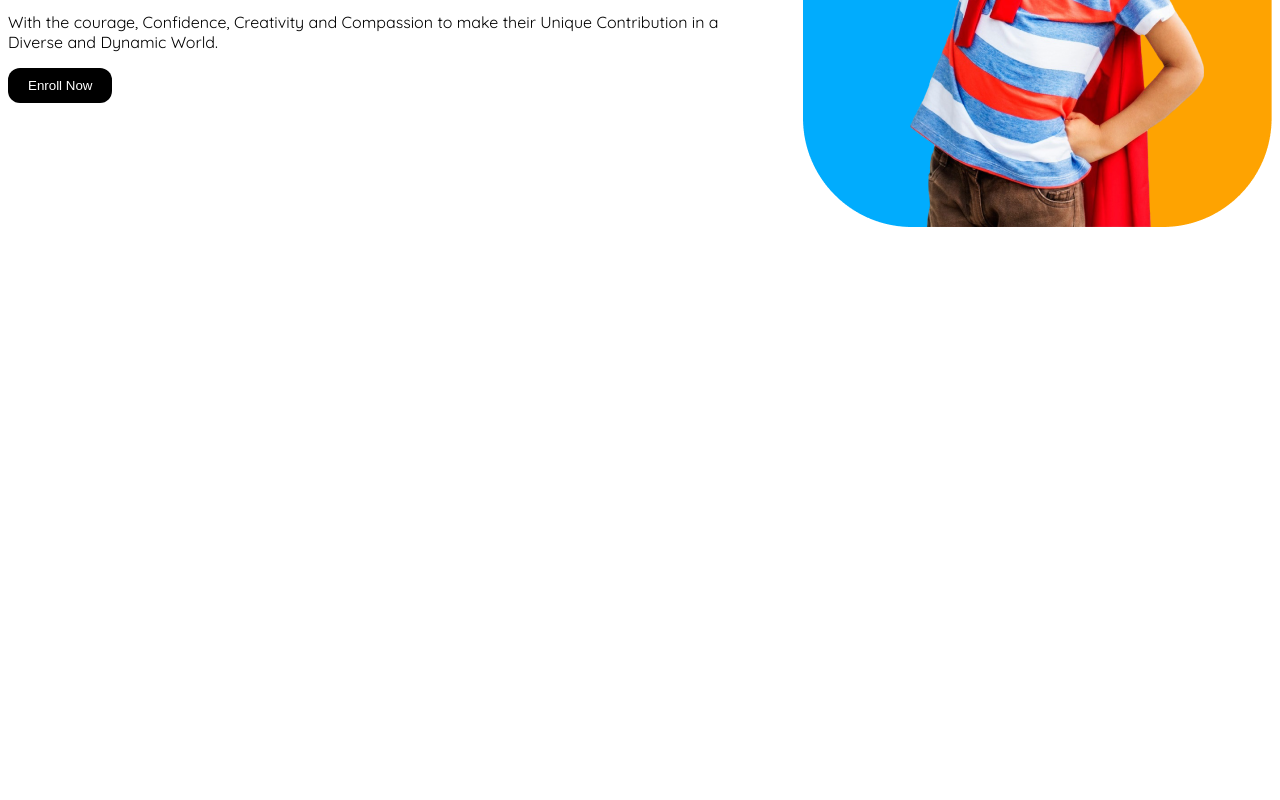
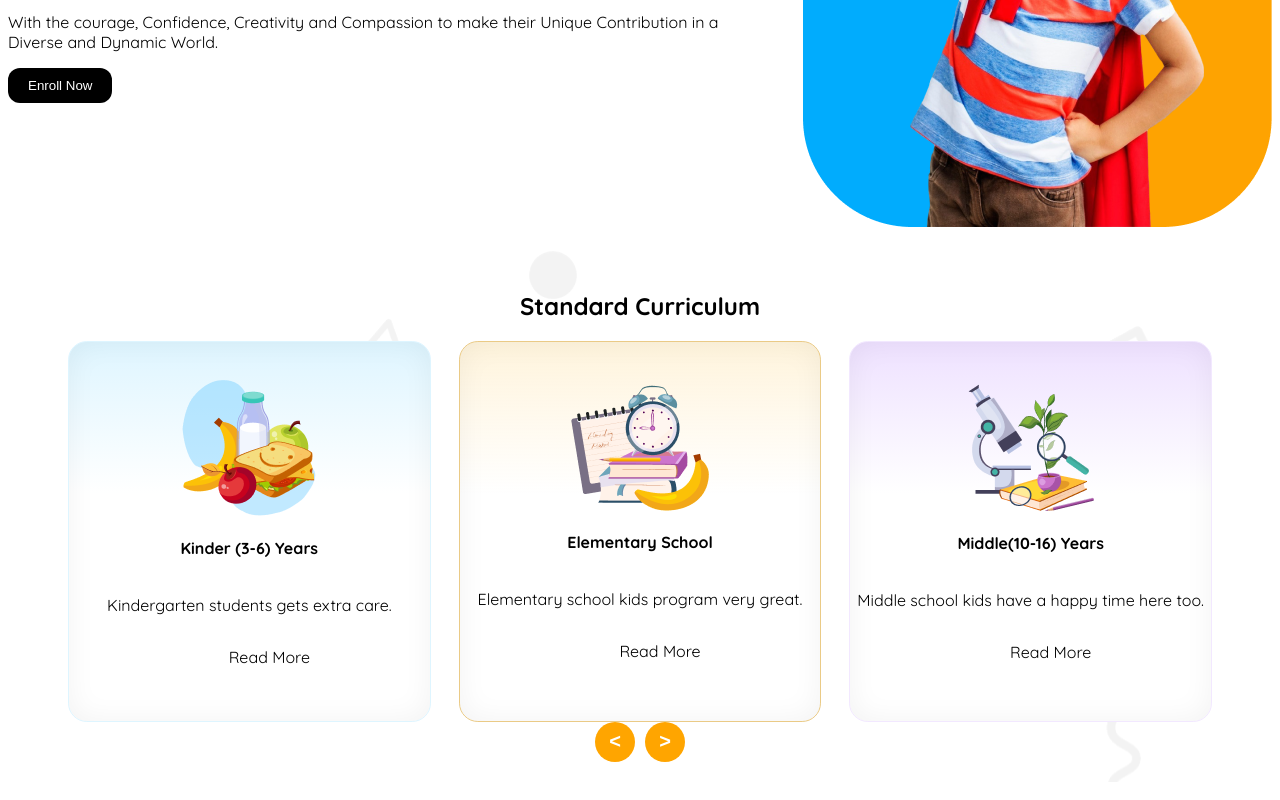
Before and after one commit to nahidamitu/kids-school, a plain HTML site: page index.html in a window 1280 px wide. Shown: the part 538-1338 px from the top of the page. Before the commit the page ends 800 px from the top, so only its background shows below. Drawn offline with Linux system fonts and the light colour scheme.

Commit message:
3rd commit

```diff
--- a/index.html
+++ b/index.html
@@ -54,5 +54,44 @@
                 <img src="assets/hero-kids.png" alt="">
             </div>
         </div>
+         <!-- Standard curriculum -->
+
+         <section class="curriculum">
+            <h2 class="curriculum-heading">Standard Curriculum</h2>
+            <div class="curriculum-container">
+                <div class="K-Y">
+                    <img src="assets/kinder.png" alt="">
+                    <h4>Kinder (3-6) Years</h4>
+                    <p>Kindergarten students gets extra care.</p>
+                    <ul>
+                        <li>Read More</li>
+                    </ul>
+                </div>
+
+                <div class="E-S">
+                    <img src="assets/elementary.png" alt="">
+                    <h4>Elementary School</h4>
+                    <p>Elementary school kids program very great.</p>
+                    <ul>
+                        <li>Read More</li>
+                    </ul>
+                </div>
+
+                <div class="M-Y">
+                    <img src="assets/middle.png" alt="">
+                    <h4>Middle(10-16) Years</h4>
+                    <p>Middle school kids have a happy time here too.</p>
+                    <ul>
+                        <li>
+                            Read More
+                        </li>
+                    </ul>
+                </div>
+            </div>
+            <div class="round-button">
+                <button class="round-button round">&lt</button>
+                <button class="round-button round">&gt</button>
+            </div>
+        </section>
 </body>
 </html>
--- a/style.css
+++ b/style.css
@@ -135,6 +135,120 @@
     font-weight: bold;
 }
 
+/* Standard curriculum */
+
+.curriculum {
+    background-image: url(assets/bg.png);
+
+    padding-top: 100px;
+    margin: 20px 30px;
+    padding: 20px 30px;
+
+}
+
+.curriculum-heading {
+    display: flex;
+    flex-direction: row;
+    justify-content: center;
+    align-items: center;
+
+}
+
+.curriculum-container {
+    display: flex;
+    flex-direction: row;
+    gap: 28px;
+    align-items: center;
+    justify-content: space-around;
+}
+
+.curriculum-container ul {
+    list-style-type: none;
+}
+
+
+
+
+.K-Y {
+    display: flex;
+    flex-direction: column;
+    width: 367.8px;
+    height: 380.78px;
+    align-items: center;
+    justify-content: center;
+    box-sizing: border-box;
+    border: 0.94px solid rgb(222, 245, 255);
+    border-radius: 18.86px;
+
+    box-shadow: inset 0px 0px 28.3px 0.94px rgba(0, 0, 0, 0.05);
+    background: linear-gradient(180.00deg, rgb(222, 245, 255), rgba(255, 255, 255, 0) 40%), rgb(255, 255, 255);
+}
+
+
+
+.E-S{
+    display: flex;
+    flex-direction: column;
+    width: 367.8px;
+    height: 380.78px;
+    align-items: center;
+    justify-content: center;
+
+
+    box-sizing: border-box;
+    border: 0.94px solid rgb(234, 202, 134);
+    border-radius: 18.86px;
+
+    box-shadow: inset 0px 0px 28.3px 0.94px rgba(0, 0, 0, 0.05);
+    background: linear-gradient(180.00deg, rgb(255, 244, 220), rgba(255, 255, 255, 0) 40%), rgb(255, 255, 255);
+}
+
+
+
+.M-Y {
+
+    display: flex;
+    flex-direction: column;
+    width: 367.8px;
+    height: 380.78px;
+    align-items: center;
+    justify-content: center;
+
+
+    box-sizing: border-box;
+    border: 0.94px solid rgb(242, 232, 255);
+    border-radius: 18.86px;
+
+    box-shadow: inset 0px 0px 28.3px 0.94px rgba(0, 0, 0, 0.05);
+    background: linear-gradient(180.00deg, rgb(238, 225, 255), rgba(255, 255, 255, 0) 40%), rgb(255, 255, 255);
+}
+
+
+
+.round-button {
+    display: flex;
+    flex-direction: row;
+    justify-content: center;
+    align-items: center;
+    gap: 10px;
+
+}
+
+.round {
+    width: 40px;
+    height: 40px;
+    background-color: orange;
+    color: white;
+    font-size: 20px;
+    font-weight: bold;
+    border: none;
+    border-radius: 50%;
+    display: flex;
+    justify-content: center;
+    align-items: center;
+
+}
+
 /* small device */
 
 @media screen and (max-width:576px) {
@@ -176,4 +290,22 @@
         display: block;
         margin: 20px auto 0;
     }
+
+
+    .curriculum-container {
+        display: flex;
+        flex-direction: column;
+        align-items: center;
+        gap: 20px;
+    }
+
+    .round-button {
+        display: none;
+    }
+
+    .curriculum {
+        text-align: center;
+    }
+
+
 }
```
